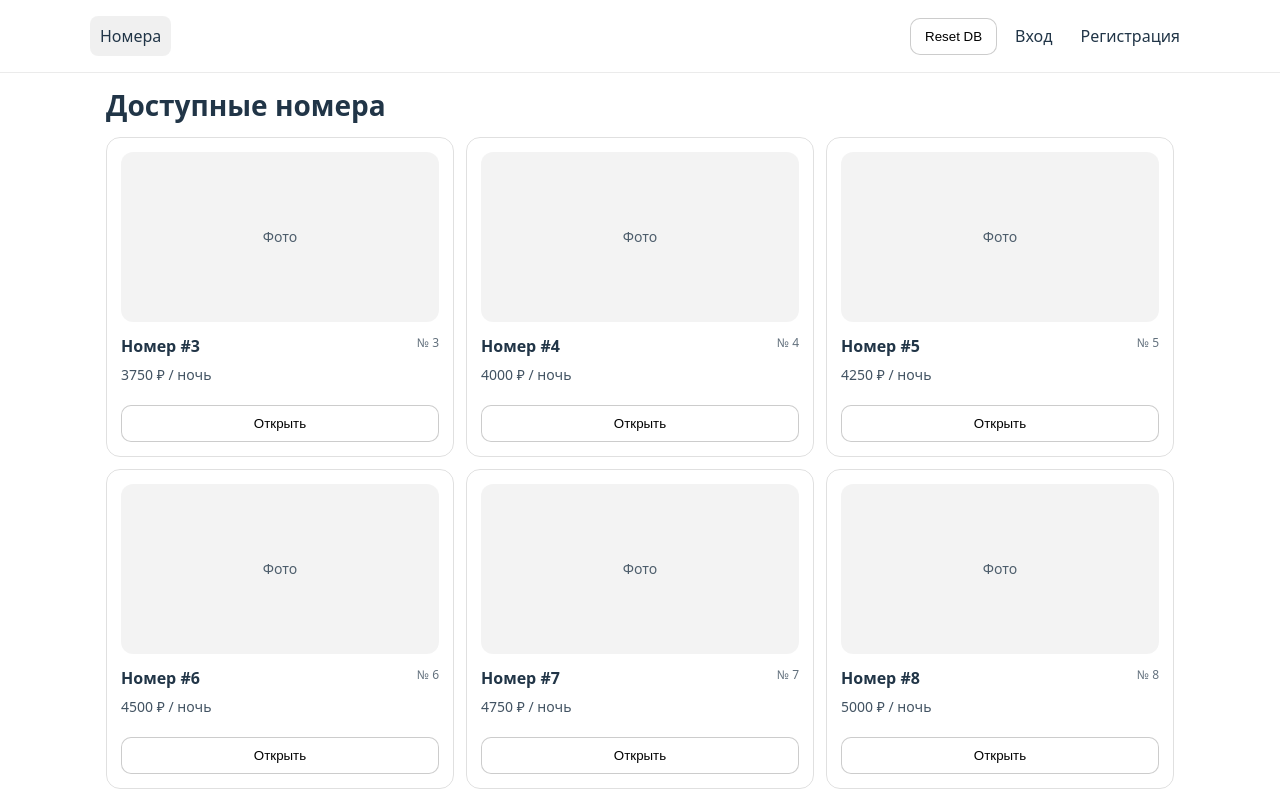
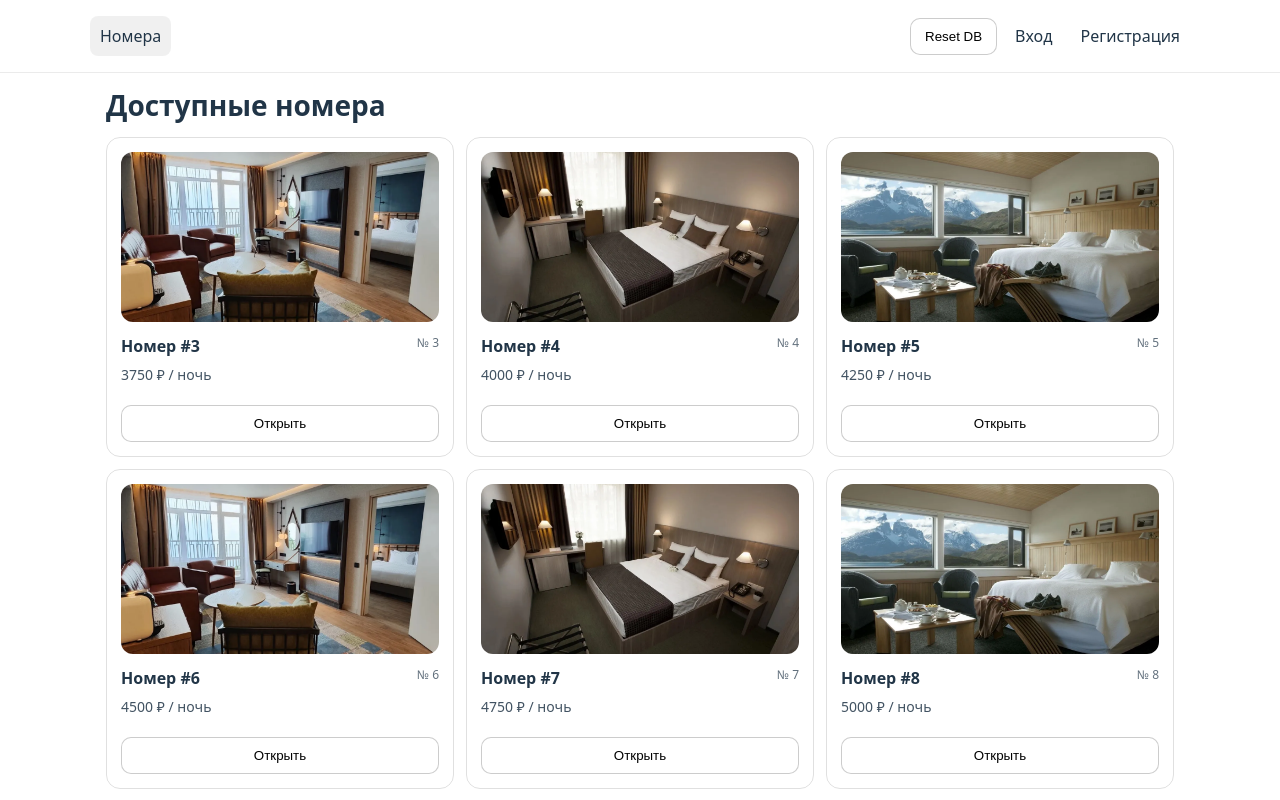
Before and after one commit to iNkyZ1/Diploma-SPA, a React app in the folder frontend/: page /rooms in a window 1280 px wide. Shown: the top 800 px of the page. Built offline with nearby package versions, Linux system fonts and the light colour scheme; the HTML template or start-up script is replaced by a standard one.

Commit message:
feat(rooms): add images and details for rooms from mock seed

```diff
--- a/frontend/src/entities/room/ui/RoomCard.jsx
+++ b/frontend/src/entities/room/ui/RoomCard.jsx
@@ -18,14 +18,20 @@ export function RoomCard({ room }) {
 					height: 170,
 					borderRadius: 12,
 					background: 'rgba(0,0,0,0.06)',
-					display: 'grid',
-					placeItems: 'center',
-					fontSize: 14,
-					opacity: 0.8,
 					overflow: 'hidden',
 				}}
 			>
-				Фото
+				<img
+					src={room.image}
+					alt={room.title}
+					style={{
+						width: '100%',
+						height: '100%',
+						objectFit: 'cover',
+						display: 'block',
+					}}
+					loading="lazy"
+				/>
 			</div>
 
 			<div style={{ display: 'grid', gap: 6 }}>
--- a/frontend/src/pages/RoomDetailsPage/RoomDetailsPage.jsx
+++ b/frontend/src/pages/RoomDetailsPage/RoomDetailsPage.jsx
@@ -66,16 +66,49 @@ export function RoomDetailsPage() {
 
 			<div
 				style={{
-					height: 220,
+					height: 320,
 					borderRadius: 14,
 					background: 'rgba(0,0,0,0.06)',
-					display: 'grid',
-					placeItems: 'center',
-					opacity: 0.85,
+					overflow: 'hidden',
 				}}
 			>
-				Фото
+				<img
+					src={room.image}
+					alt={room.title}
+					style={{
+						width: '100%',
+						height: '100%',
+						objectFit: 'cover',
+						display: 'block',
+					}}
+				/>
 			</div>
+
+			{Array.isArray(room.gallery) && room.gallery.length > 0 && (
+				<div style={{ display: 'flex', gap: 10, flexWrap: 'wrap' }}>
+					{room.gallery.map((src) => (
+						<img
+							key={src}
+							src={src}
+							alt="gallery"
+							style={{
+								width: 120,
+								height: 80,
+								borderRadius: 10,
+								objectFit: 'cover',
+								border: '1px solid rgba(0,0,0,0.12)',
+							}}
+							loading="lazy"
+						/>
+					))}
+				</div>
+			)}
+
+			{Array.isArray(room.amenities) && room.amenities.length > 0 && (
+				<div style={{ fontSize: 14, opacity: 0.9 }}>
+					<b>Удобства:</b> {room.amenities.join(', ')}
+				</div>
+			)}
 
 			<BookingForm roomId={room.id} roomStatus={room.status} onBooked={load} />
 		</div>
--- a/frontend/src/shared/api/mock/mockDb.js
+++ b/frontend/src/shared/api/mock/mockDb.js
@@ -11,15 +11,26 @@ function randomId(prefix) {
 function seedRooms() {
 	return Array.from({ length: 20 }, (_, i) => {
 		const number = i + 1;
+
+		const imgIndex = ((number - 1) % 3) + 1;
+		const image = `/images/rooms/room${imgIndex}.webp`;
+		const gallery = [
+			'/images/rooms/room1.webp',
+			'/images/rooms/room2.webp',
+			'/images/rooms/room3.webp',
+		];
+
 		return {
 			id: `r${number}`,
 			number,
 			title: `Номер #${number}`,
-			description: `Описание номера #${number}`,
+			description:
+				'Уютный номер с базовыми удобствами для комфортного отдыха. Подходит для 1–2 гостей.',
 			price: 3000 + number * 250,
 			status: number <= 2 ? 'reserved' : 'available',
-			image: '',
-			amenities: ['Wi-Fi', 'TV'],
+			image,
+			gallery,
+			amenities: ['Wi-Fi', 'TV', 'Душ', 'Полотенца'],
 		};
 	});
 }
```
